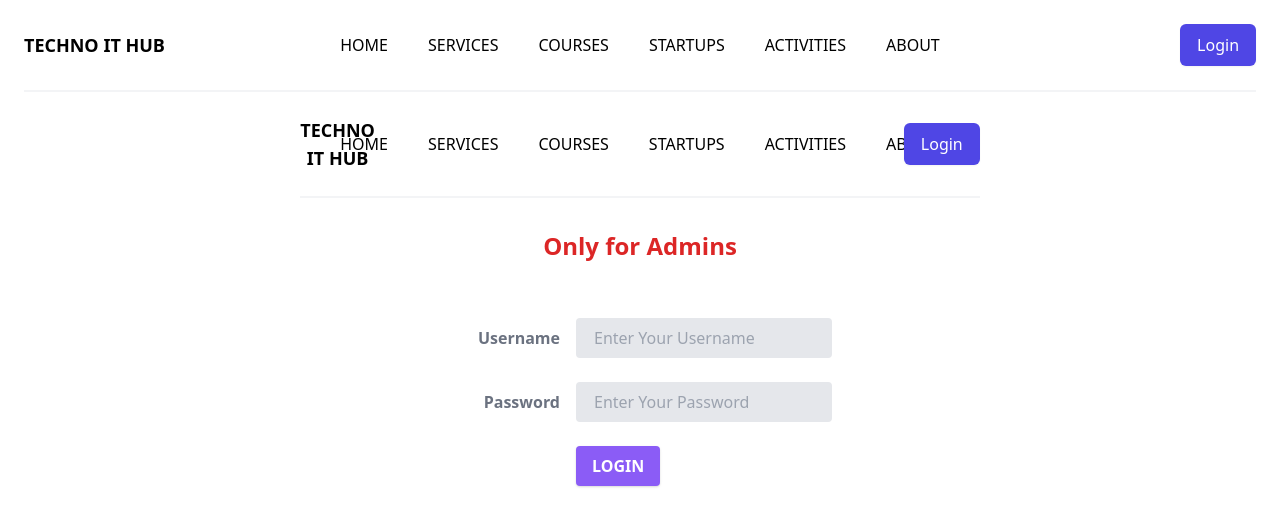
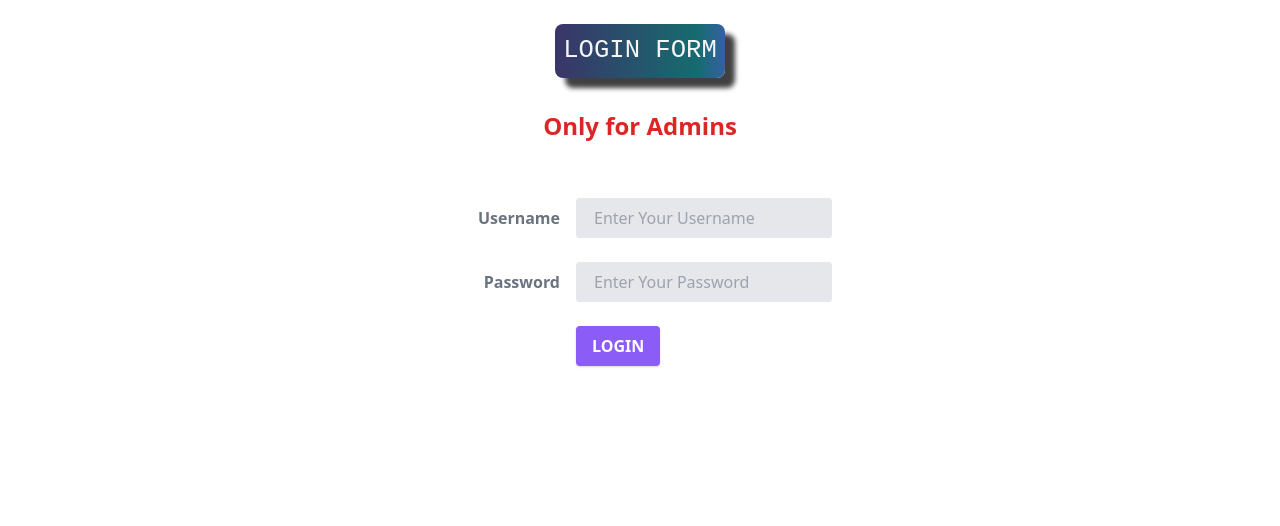
Before and after one commit to vibenr/tih-react-final, a React (Create React App) app: page /login in a window 1280 px wide. Shown: the top 526 px of the page. Built offline with nearby package versions, Linux system fonts and the light colour scheme.

Commit message:
Image added

```diff
--- a/src/Components/LoginPage/Login.js
+++ b/src/Components/LoginPage/Login.js
@@ -1,5 +1,5 @@
 import React, { useState } from 'react'
-import Header from '../Header/Header'
+import Header from '../PageHeading/PageHeading'
 import axios from 'axios'
 import { Navigate } from 'react-router-dom'
 function Login() {
@@ -10,7 +10,7 @@ function Login() {
   const url = 'https://tih-backend.herokuapp.com/checkadmin'
 
   function login(e) {
-      e.preventDefault()
+    e.preventDefault()
     let data = { username, password }
     console.log(data)
 
@@ -24,9 +24,7 @@ function Login() {
 
   return (
     <>
-      <div>
-        <Header />
-      </div>
+      <div></div>
       {status === '200' && <Navigate to="/addform/data" />}
 
       {status !== '200' && (
@@ -40,7 +38,9 @@ function Login() {
             </p>
             <form
               className="w-full max-w-sm mt-14 md:p-x-8"
-              onSubmit={(e)=>{login(e)}}
+              onSubmit={(e) => {
+                login(e)
+              }}
               method="POST"
             >
               <div className="md:flex md:items-center mb-6">
```
